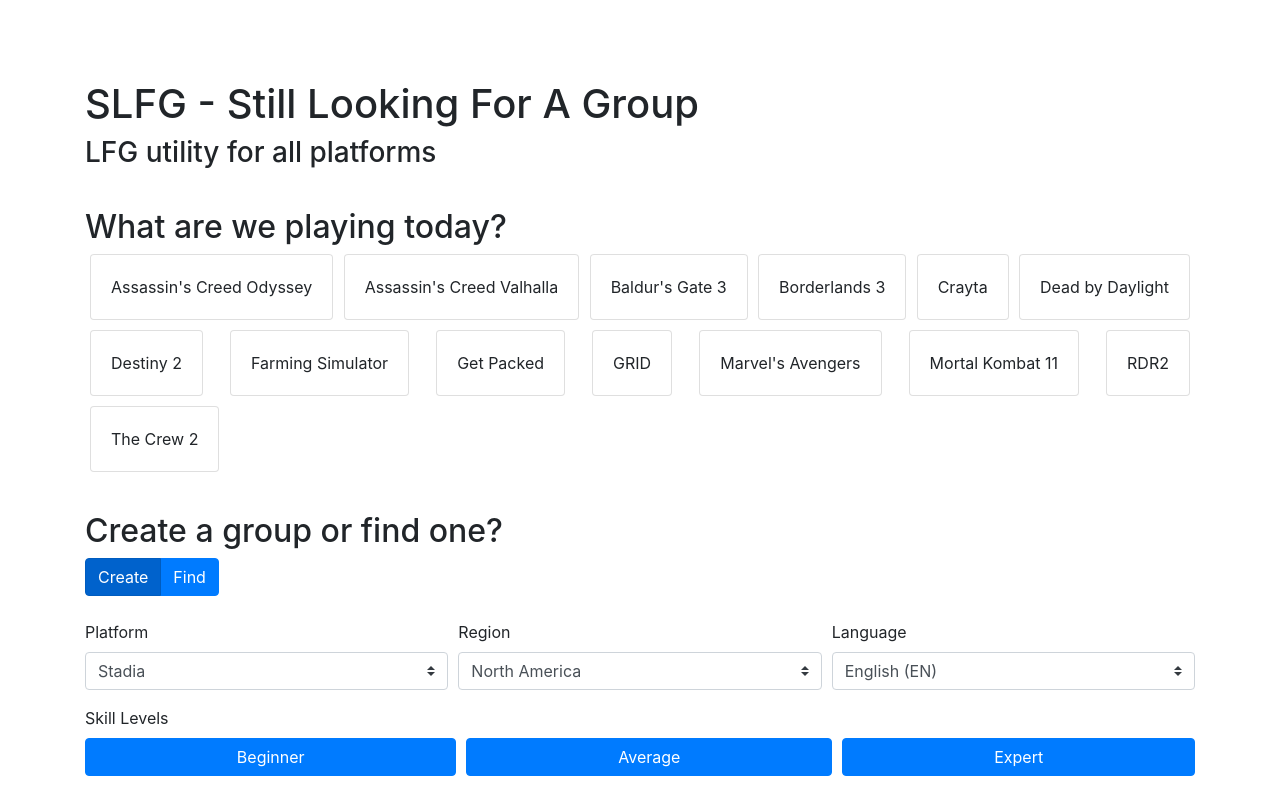
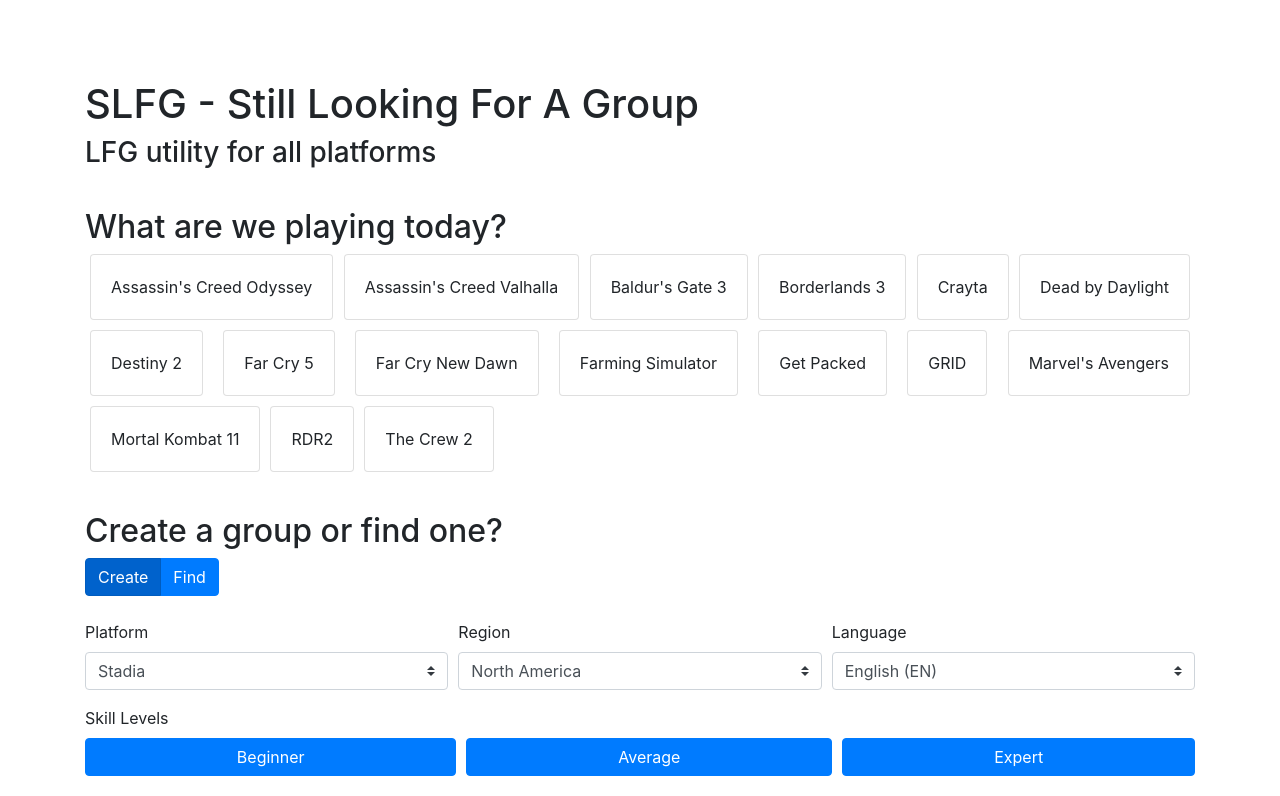
Before and after one commit to darionmh/slfg, a Next.js app: page / in a window 1280 px wide. Shown: the top 796 px of the page. Built offline with nearby package versions, Linux system fonts and the light colour scheme.

Commit message:
added more games

```diff
--- a/components/gameList.js
+++ b/components/gameList.js
@@ -12,6 +12,8 @@
             { title: 'Crayta' },
             { title: 'Dead by Daylight' },
             { title: 'Destiny 2' },
+            { title: 'Far Cry 5' },
+            { title: 'Far Cry New Dawn' },
             { title: 'Farming Simulator' },
             { title: 'Get Packed' },
             { title: 'GRID' },
```
